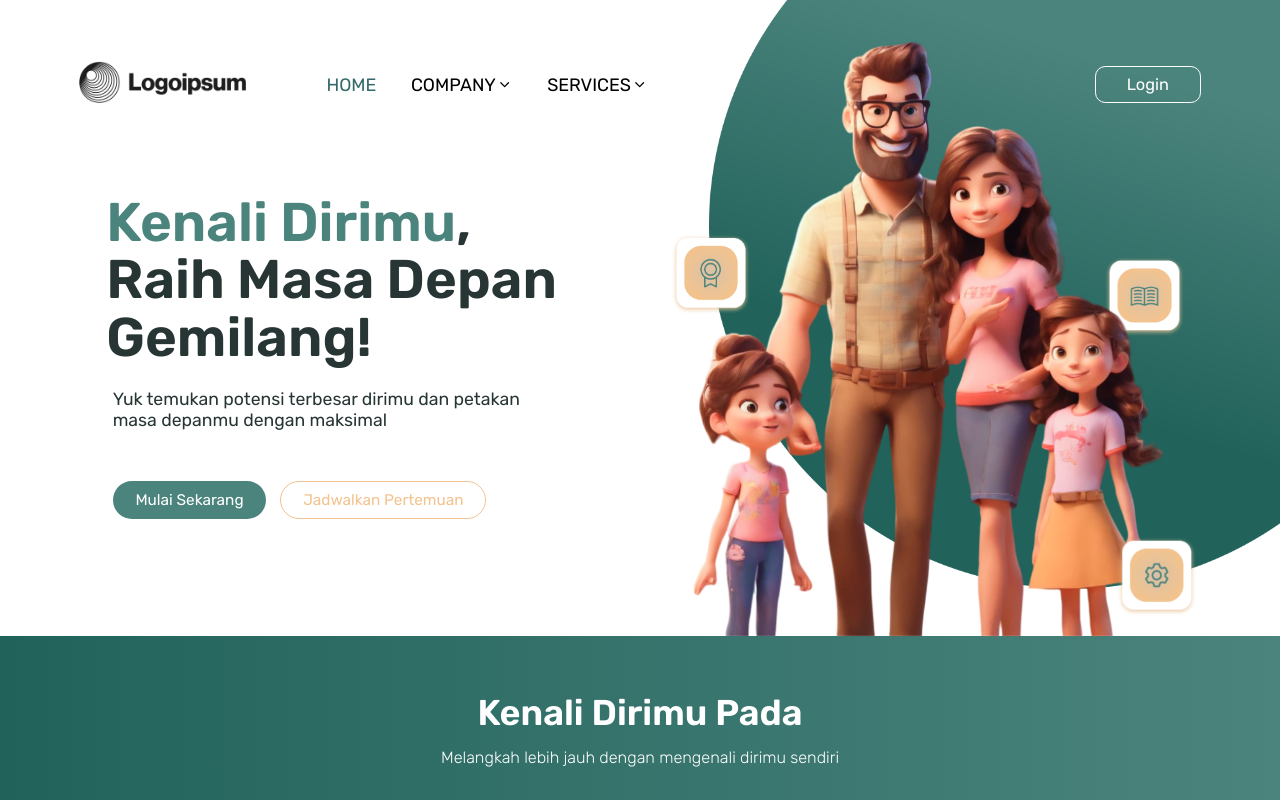
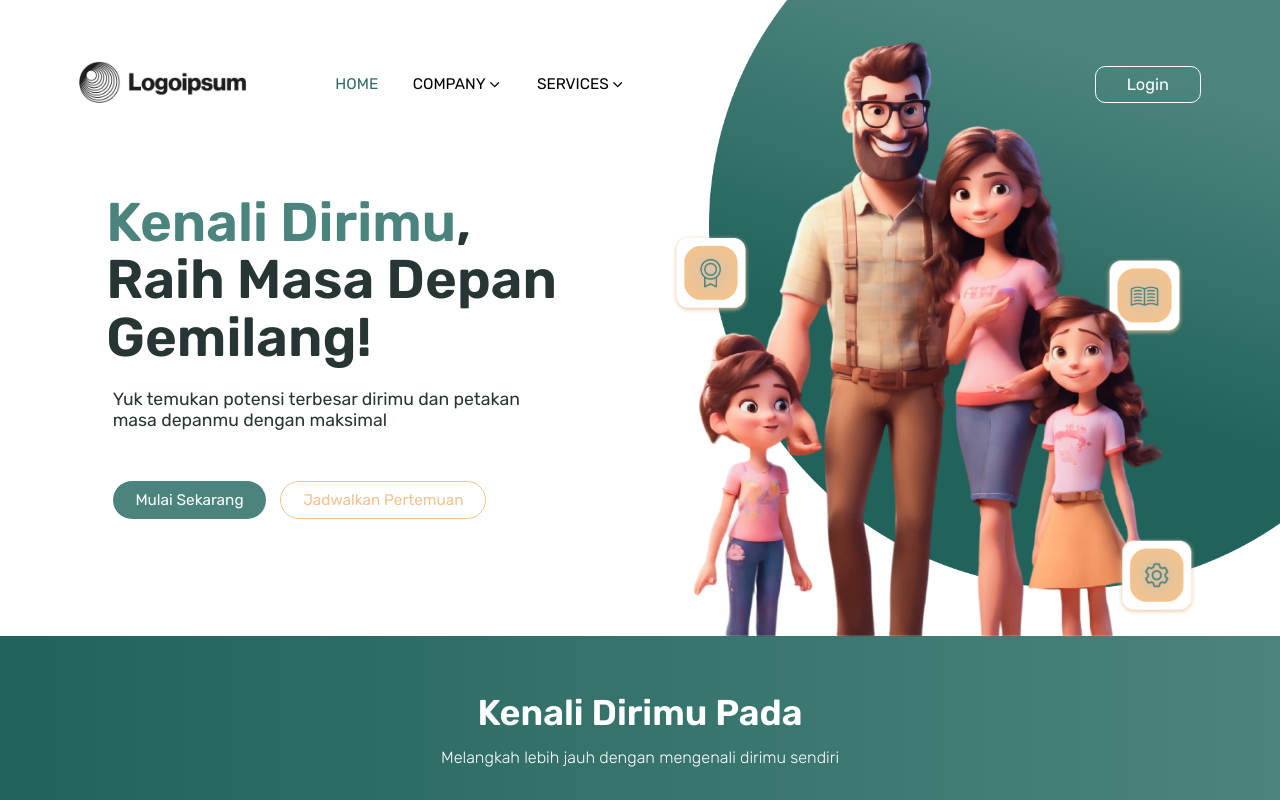
Before and after one commit to backuun/kenalidiri, a Next.js app: page / in a window 1280 px wide. Shown: the top 800 px of the page. Built offline with nearby package versions, Linux system fonts and the light colour scheme; a web font is replaced by a local one.

Commit message:
Update menu & banner

```diff
--- a/styles/Header.module.css
+++ b/styles/Header.module.css
@@ -10,7 +10,7 @@
     align-items: center;
     padding: 1.8vw 6.2vw;
     z-index: 10;
-    gap: 6.3vw;
+    gap: 7vw;
 }
 
 .logo img {
@@ -41,7 +41,7 @@
 }
 
 .nav ul li {
-    font-size: 1.4vw;
+    font-size: 1.2vw;
     font-family: var(--heading);
     font-weight: 400;
     cursor: pointer;
@@ -94,10 +94,6 @@
     color: #356A6A; /* Active menu item color */
 }
 
-.nav ul li ul li:nth-child(4) a{
-    color: inherit;
-}
-
 .dropdown_menu {
     position: absolute;
     display: none;
@@ -129,6 +125,7 @@
     text-decoration: none;
     color: #333;
     transition: all 0.3s ease;
+    font-size: 1.1vw;
 }
 
 .dropdown_menu ul li a:hover {
```
Also changed, not shown: public/images/family_banner.png.
